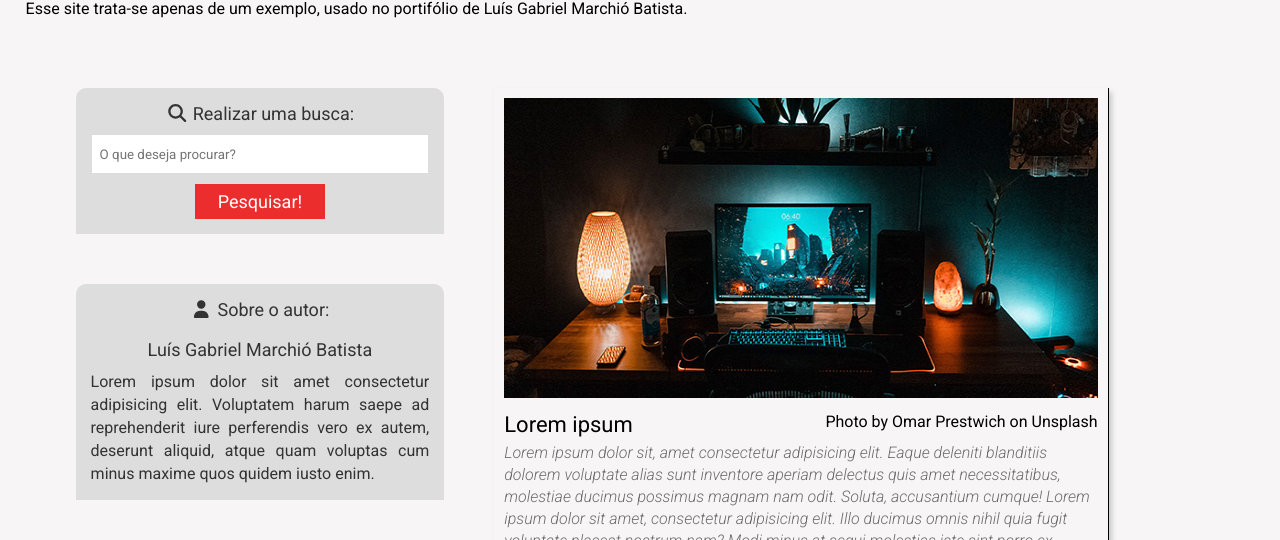
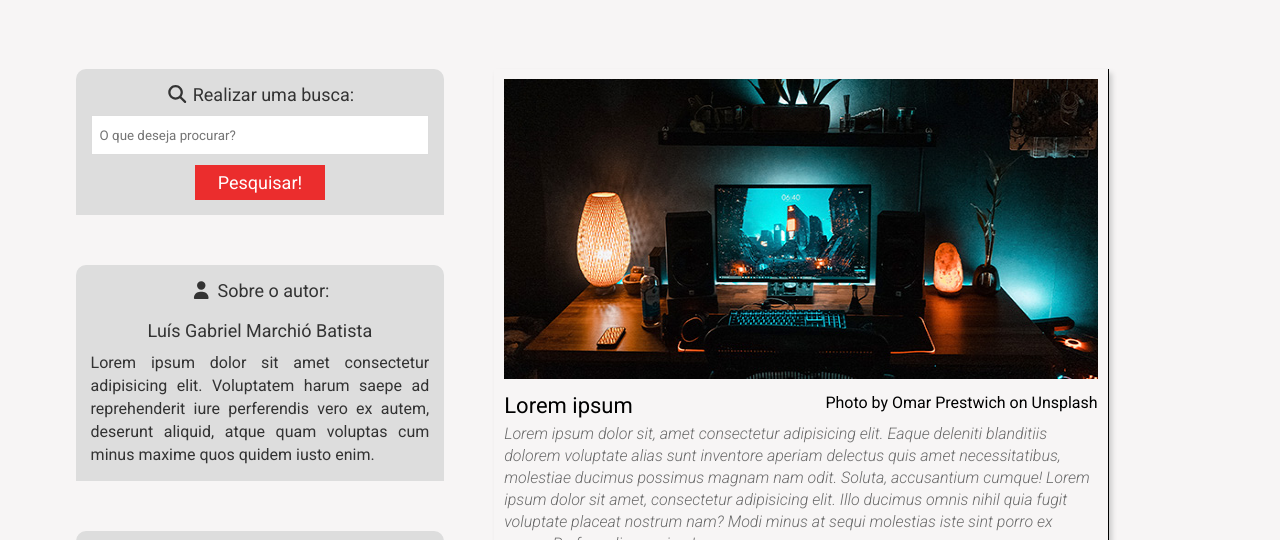
Before and after one commit to Luis-Gabriel-marchio-batista/blog-portifolio, a plain HTML site: page index.html in a window 1280 px wide. Shown: the part 49-589 px from the top of the page. Drawn offline with Linux system fonts and the light colour scheme.

Commit message:
Update index.html

```diff
--- a/index.html
+++ b/index.html
@@ -42,7 +42,7 @@
 
     <section class="sessao-1">
         <div class="center">
-            <p>Esse site trata-se apenas de um exemplo, usado no portifólio de Luís Gabriel Marchió Batista.</p>
+
             <div class="sidebar">
 
                 <div class="box-content-sidebar">
```
